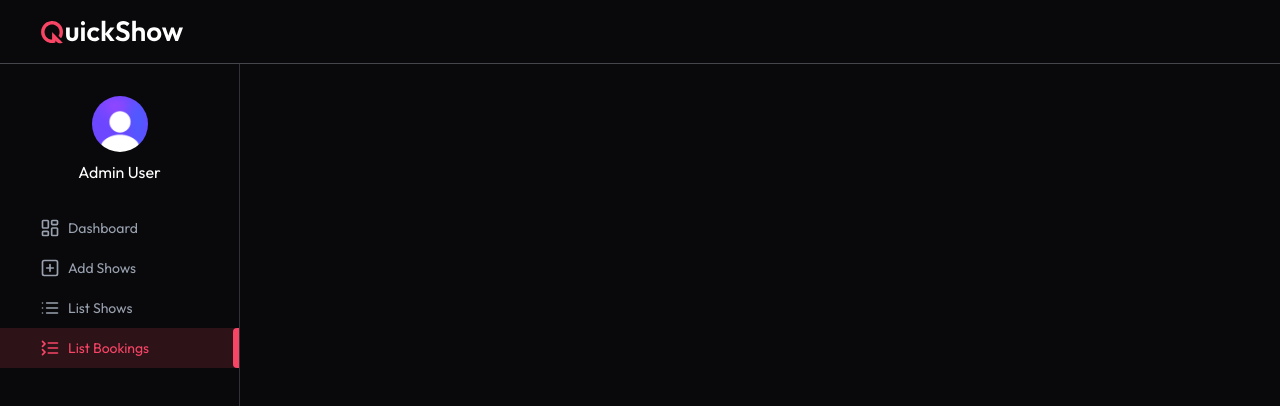
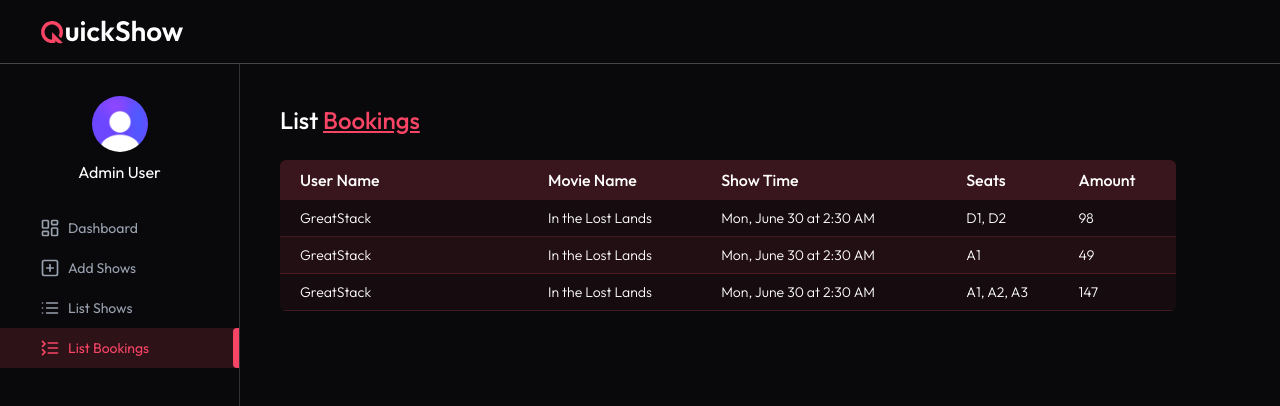
Before and after one commit to SATH20/Snapticket-, a React (Vite) app in the folder client/: page /admin/list-bookings in a window 1280 px wide. Shown: the top 406 px of the page. Built offline with nearby package versions, Linux system fonts and the light colour scheme; no server answers.

Commit message:
feat: Create List Bookings Page from Admin Dashboard

```diff
--- a/client/src/pages/admin/ListBookings.jsx
+++ b/client/src/pages/admin/ListBookings.jsx
@@ -1,11 +1,64 @@
-import React from 'react'
+import { useEffect, useState } from "react";
+import { dummyBookingData } from "../../assets/assets";
+import Loading from "../../components/Loading";
+import Title from "../../components/admin/Title";
+import { dateFormat } from "../../lib/dateFormat";
 
 const ListBookings = () => {
-  return (
-    <div>
+  const currency = import.meta.env.VITE_CURRENCY;
 
-    </div>
-  )
-}
+  const [bookings, setBookings] = useState([]);
+  const [isLoading, setIsLoading] = useState(true);
 
-export default ListBookings
+  const getAllBookings = async () => {
+    setBookings(dummyBookingData);
+    setIsLoading(false);
+  };
+
+  useEffect(() => {
+    getAllBookings();
+  }, []);
+
+  return !isLoading ? (
+    <>
+      <Title text1="List" text2="Bookings" />
+      <div className="max-w-4xl mt-6 overflow-x-auto">
+        <table className="w-full border-collapse rounded-md overflow-hidden text-nowrap">
+          <thead>
+            <tr className="bg-primary/20 text-left text-white">
+              <th className="p-2 font-medium pl-5">User Name</th>
+              <th className="p-2 font-medium">Movie Name</th>
+              <th className="p-2 font-medium">Show Time</th>
+              <th className="p-2 font-medium">Seats</th>
+              <th className="p-2 font-medium">Amount</th>
+            </tr>
+          </thead>
+          <tbody className="text-sm font-light">
+            {bookings.map((item, index) => (
+              <tr
+                key={index}
+                className="border-b border-primary/20 bg-primary/5 even:bg-primary/10"
+              >
+                <td className="p-2 min-w-45 pl-5">{item.user.name}</td>
+                <td className="p-2">{item.show.movie.title}</td>
+                <td className="p-2">{dateFormat(item.show.showDateTime)}</td>
+                <td className="p-2">
+                  {Object.keys(item.bookedSeats)
+                    .map((seat) => item.bookedSeats[seat])
+                    .join(", ")}
+                </td>
+                <td className="p-2">
+                  {currency} {item.amount}
+                </td>
+              </tr>
+            ))}
+          </tbody>
+        </table>
+      </div>
+    </>
+  ) : (
+    <Loading />
+  );
+};
+
+export default ListBookings;
```
